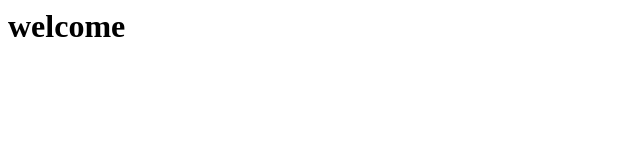
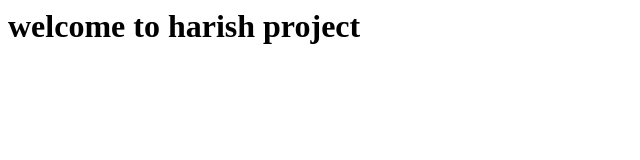
Before and after one commit to harish4bvk/project1, a plain HTML site: page index.html in a window 1280 px wide. Shown: the whole page, without its empty margins (0-640 px from the left). Drawn offline with Linux system fonts and the light colour scheme.

Commit message:
modified the index file

```diff
--- a/index.html
+++ b/index.html
@@ -1,6 +1,6 @@
 <html>
 <title>harish</title>
 <body>
-<h1>welcome</h1>
+<h1>welcome to harish project</h1>
 </body>
 </html>
```
